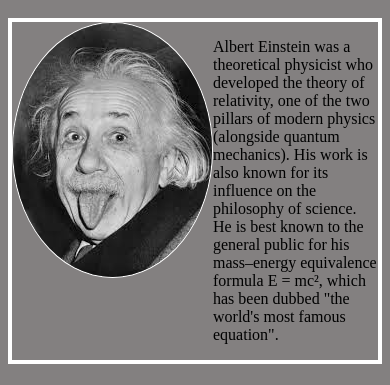
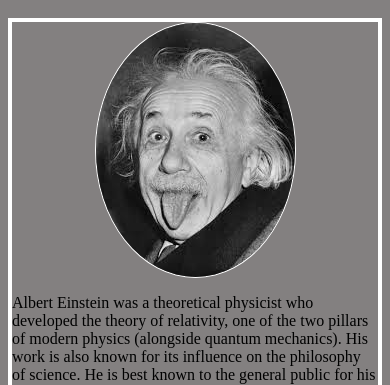
Before and after one commit to Noxamb/Albert-Site, a plain HTML site: page index.html in a window 390 px wide. Shown: the part 173-558 px from the top of the page. Drawn offline with Linux system fonts and the light colour scheme.

Commit message:
Mobile version of about section

```diff
--- a/index.html
+++ b/index.html
@@ -29,7 +29,7 @@
     <main>
         <!-- About Section -->
         <h1>About Me</h1>
-        <section class="about-section">
+        <section class="about-section" id = "about">
             <img src="albert.jpg" alt="Albert Einstein">
             <div class="about-container">
                <!-- Check this text later -->
--- a/styles.css
+++ b/styles.css
@@ -44,12 +44,12 @@ nav a:hover{
 .about-section{
     display: grid;
     border: 4px solid rgb(255, 255, 255); /*remve later just for length purpose*/
-    grid-template-areas: "image about-contianer";
+    grid-template-areas: "image about-container";
     grid-template-columns: 2fr 2fr;
 }
 
 .about-container{
-    grid-area: about-contianer
+    grid-area: about-container
 }
 
 .about-section img{
@@ -72,4 +72,11 @@ nav a:hover{
     .hamburger{
         display: block;
     }
+
+    .about-section{
+        grid-template-columns: 1fr;
+        grid-template-areas: "image" "about-container";
+        justify-items: center;
+    }
+
 }
```
